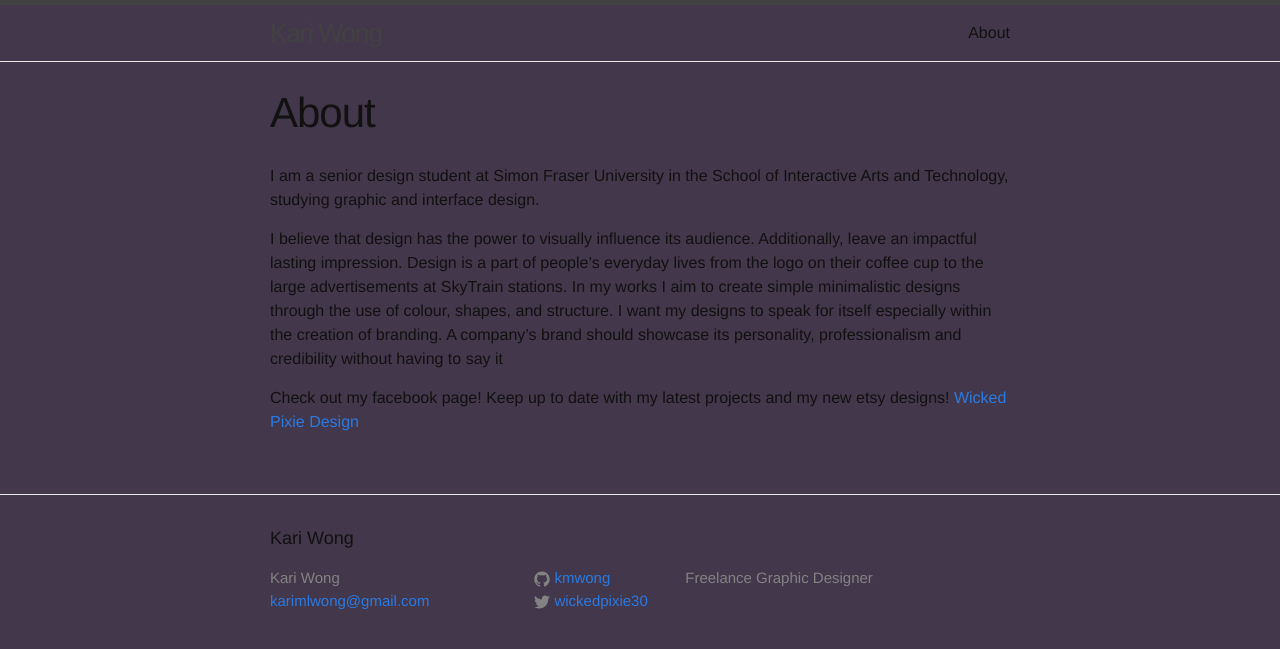
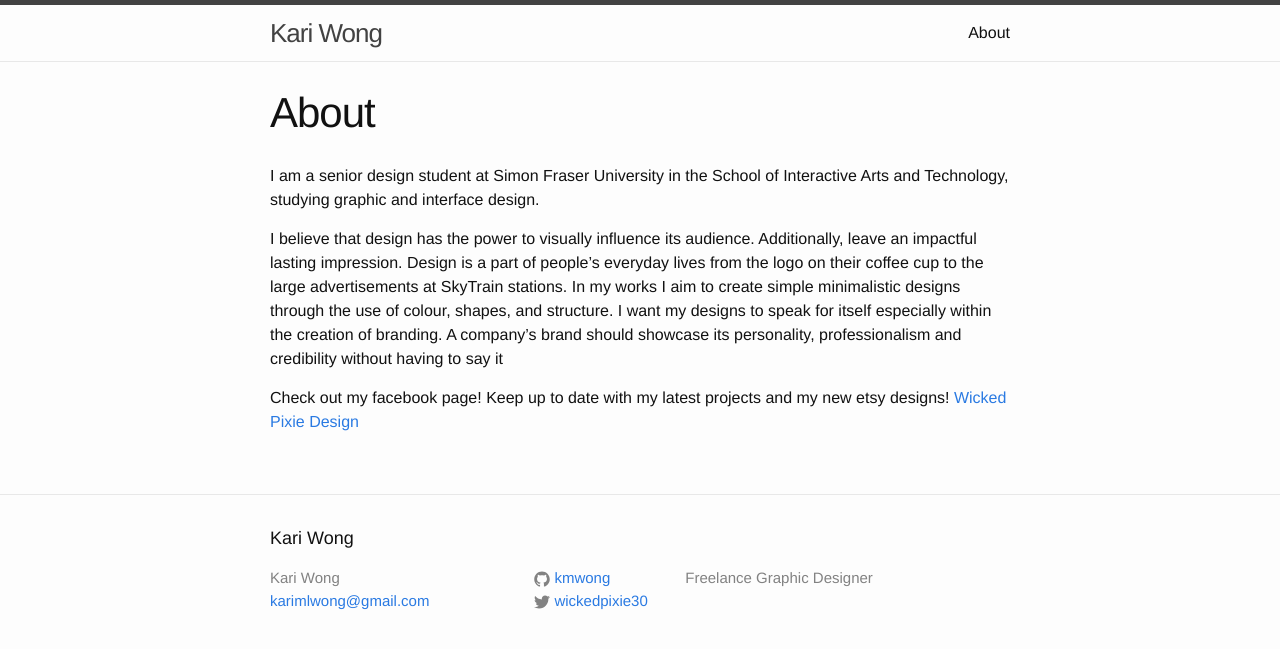
Before and after one commit to kmwong/kmwong.github.io, a Jekyll site: the page built from about.md, in a window 1280 px wide. Shown: the top 649 px of the page. Built offline with Jekyll 4.4.1, drawn with Linux system fonts in a browser that asks for light colours.

Commit message:
background colour

```diff
--- a/_layouts/page.html
+++ b/_layouts/page.html
@@ -7,7 +7,7 @@ layout: default
     <h1 class="post-title">{{ page.title }}</h1>
   </header>
 
-  <article class="post-content">
+  <article class="post-content" tyle="background-color:#303538;">
     {{ content }}
   </article>
 
--- a/css/main.scss
+++ b/css/main.scss
@@ -14,7 +14,7 @@ $base-line-height: 1.5;
 $spacing-unit:     30px;
 
 $text-color:       #111;
-$background-color: #43374C;
+$background-color: #fdfdfd;
 $brand-color:      #2a7ae2;
 
 $grey-color:       #828282;
```
